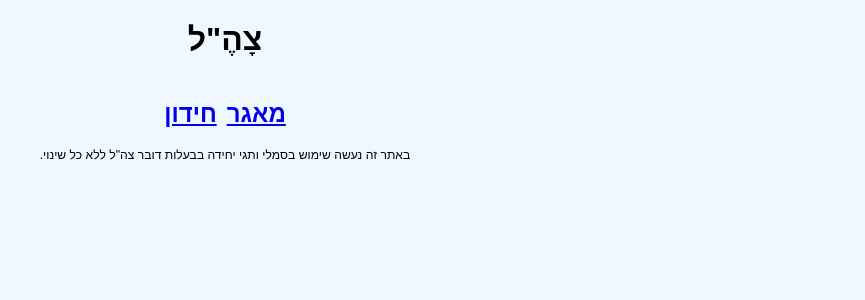
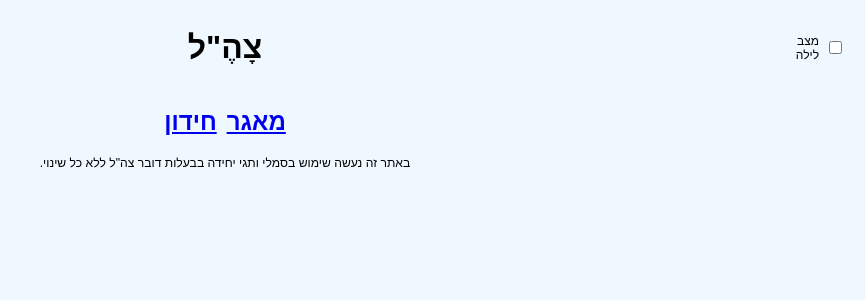
Before and after one commit to Tbsc/Tzahle, a Flask app: page / in a window 1280 px wide. Shown: the top 300 px of the page, without its empty margins (415-1280 px from the left). Run offline with Flask 2, Linux system fonts and the light colour scheme.

Commit message:
Move dark mode (with toggle) to base template so to all pages, quite easily which is nice

```diff
--- a/static/style.css
+++ b/static/style.css
@@ -8,12 +8,42 @@ body.dark-theme {
     --color-foreground: white;
 }
 
+body.dark-theme img {
+    filter: brightness(90%);
+}
+
 body {
     font-family: sans-serif;
     background-color: var(--color-background);
     color: var(--color-foreground);
     direction: rtl;
     font-size: 1em;
+}
+
+#header-container {
+    display: flex;
+    flex-flow: row;
+    align-items: center;
+    justify-content: space-between;
+}
+
+#header-left, #header-right {
+    flex: 1;
+    margin: 12px;
+}
+
+#header-left {
+    text-align: left;
+}
+
+#header-right {
+    text-align: right;
+    font-size: 12px;
+    display: flex;
+    flex-flow: row;
+    justify-content: start;
+    align-items: center;
+    gap: 6px;
 }
 
 header {
--- a/templates/base.html
+++ b/templates/base.html
@@ -10,7 +10,12 @@
 </head>
 <body>
 <header>
-    {% block header %}{% endblock %}
+    <div id="header-container">
+        <div id="header-right"><input type="checkbox" id="toggle-dark"><label for="toggle-dark">מצב<br>לילה</label></div>
+        <div id="header-title">{% block header %}{% endblock %}</div>
+        <div id="header-left">{% block header_left %}{% endblock %}</div>
+    </div>
+</div>
 </header>
 <main>
     {% block main %} {% endblock %}
@@ -20,6 +25,7 @@
     {% block footer %}{% endblock %}
 </footer>
 <script src="https://code.jquery.com/jquery-3.6.0.min.js"></script>
+<script src="{{ url_for('static', filename='dark.js') }}"></script>
 {% block scripts %}{% endblock %}
 </body>
 </html>
```
Also changed, not shown: templates/tzahle.html (+1 -32 lines).
